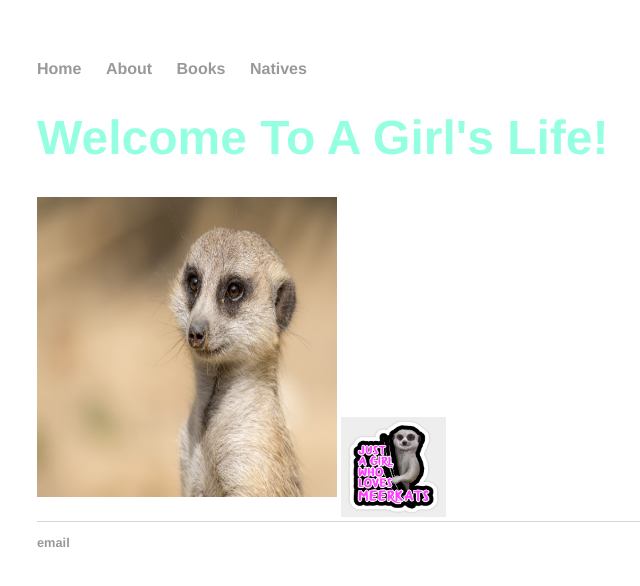
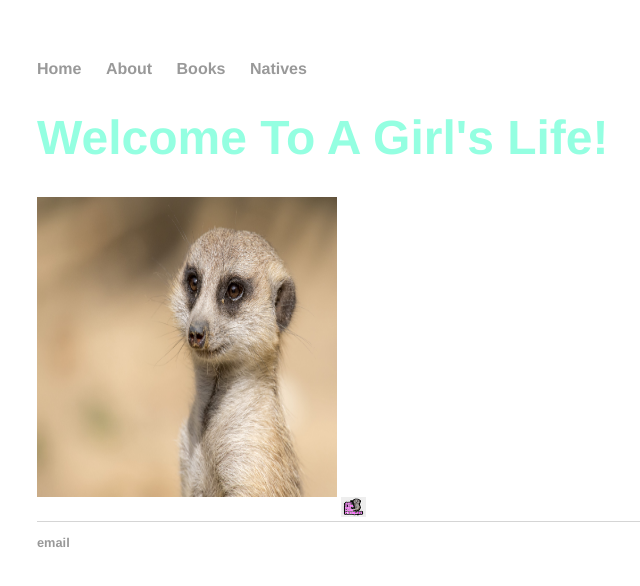
Before and after one commit to meerkatbhat/meerkatbhat, a Jekyll site: the page built from index.html, in a window 1280 px wide. Shown: the top 586 px of the page, without its empty margins (155-795 px from the left). Built offline with Jekyll 4.4.1, drawn with Linux system fonts in a browser that asks for light colours.

Commit message:
Update index.html

```diff
--- a/index.html
+++ b/index.html
@@ -24,6 +24,6 @@ title: A Girl's Life
 
 	<img src="images/meerkat1.jpg " width="300" height="300" class="the-pug">
 
-	<img src="images/12682335_0.png" id="Girls&Meerkat" width="105" height="100">
+	<img src="images/12682335_0.png" id="Girls&Meerkat" width="25" height="20">
 </div><!-- /.blurb -->
 </body>
```
